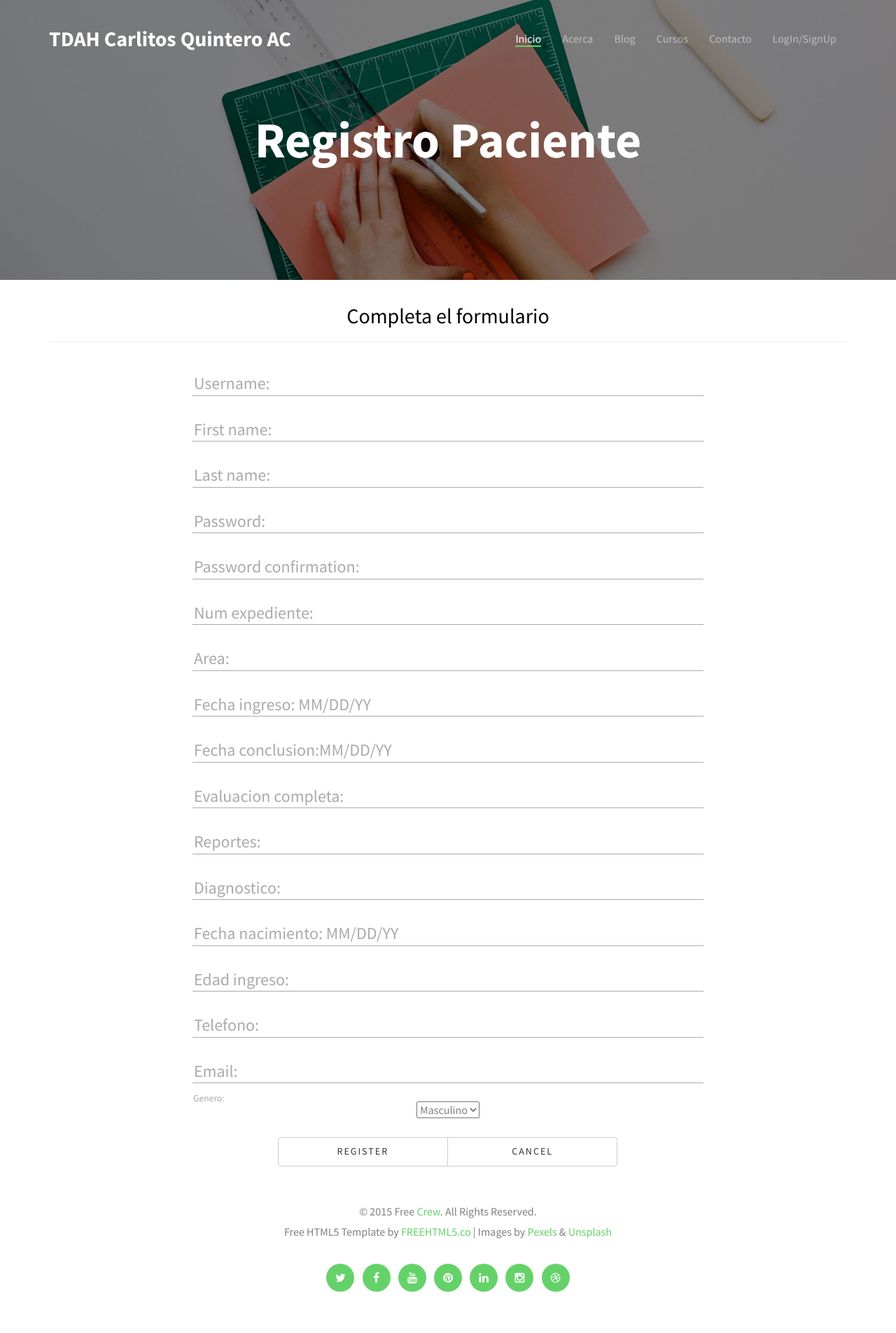
After one commit to guille1194/Carlitos_Beta-1, a Django app: page /registro_paciente in a window 1280 px wide. The commit adds this page. Shown: the whole page at 70% size. Run offline with Django 3.2, Linux system fonts and the light colour scheme; some libraries are stand-ins or nearby versions; some web fonts are replaced.

Commit message:
Mas contenido

```diff
--- a/Carlos_Home/forms.py
+++ b/Carlos_Home/forms.py
@@ -29,3 +29,26 @@ class ProfesionistaForm(UserCreationForm):
     class Meta:
         model = User
         fields = ('username', 'first_name', 'last_name')
+
+
+class PacienteForm(UserCreationForm):
+    num_expediente = forms.IntegerField()
+    area = forms.CharField()
+    fecha_ingreso = forms.DateField(input_formats = ['%m/%d/%y'])
+    fecha_conclusion = forms.DateField(input_formats = ['%m/%d/%y'])
+    evaluacion_completa = forms.CharField()
+    reportes = forms.CharField()
+    diagnostico = forms.CharField()
+    fecha_nacimiento = forms.DateField(input_formats = ['%m/%d/%y'])
+    edad_ingreso = forms.IntegerField()
+    telefono = forms.IntegerField()
+    email = forms.EmailField()
+    ELECCION_GENERO = (
+                    ('M', 'Masculino'),
+                    ('F', 'Femenino'),
+                    )
+    genero = forms.ChoiceField(choices=ELECCION_GENERO)
+
+    class Meta:
+        model = User
+        fields = ('username', 'first_name', 'last_name')
--- a/Carlos_Home/models.py
+++ b/Carlos_Home/models.py
@@ -43,11 +43,7 @@ class Paciente(models.Model):
     edad_ingreso = models.IntegerField()
     telefono = models.IntegerField()
     email = models.EmailField()
-    ELECCION_GENERO = (
-                    ('M', 'Masculino'),
-                    ('F', 'Femenino'),
-                    )
-    genero = models.CharField(max_length=1, choices=ELECCION_GENERO)
+    genero = models.CharField(max_length=1)
 
 
     def __str__(self):
--- a/Carlos_Home/templates/Carlos_Home/Admin.html
+++ b/Carlos_Home/templates/Carlos_Home/Admin.html
@@ -1,5 +1,8 @@
 {% extends 'base.html' %}
 {% block title %}Administracion {% endblock %}
+{% block inicio %}
+<li class="active"><a href="{% url 'home' %}" data-nav-section="home"><span>Inicio</span></a></li>
+{% endblock %}
 {% block content %}
 <aside class="callout">
   <div class="text-vertical-center">
--- a/Carlos_Home/templates/Carlos_Home/Registro_curso.html
+++ b/Carlos_Home/templates/Carlos_Home/Registro_curso.html
@@ -1,5 +1,8 @@
 {% extends 'base.html' %}
 {% block title %} Registros {% endblock %}
+{% block inicio %}
+<li class="active"><a href="{% url 'home' %}" data-nav-section="home"><span>Inicio</span></a></li>
+{% endblock %}
 {% block content %}
 <aside class="callout">
   <div class="text-vertical-center">
@@ -12,7 +15,7 @@
     <div class="container text-center" style="padding-top: 15px;">
       <h2>Completa el formulario</h2>
       <hr style="padding-bottom: 15px;" class="small">
-    <div class="col-sm-8 col-sm-offset-2">
+      <div class="col-sm-8 col-sm-offset-2">
       <div class="form-group float-label-control">
           <label for="id_numero_curso">Numero curso:</label>
           <input id="id_numero_curso" name="numero_curso" type="number" />
@@ -25,6 +28,7 @@
         <button type="submit" class="btn btn-default btnDef1 col-xs-6">Register</button>
         <button type="reset" class="btn btn-default btnDef2 col-xs-6">Cancel</button>
       </div>
+      </div>
     </div>
   </form>
 </div>
--- /dev/null
+++ b/Carlos_Home/templates/Carlos_Home/Registro_paciente.html
@@ -0,0 +1,86 @@
+{% extends 'base.html' %}
+{% block title %}Registrar Paciente {% endblock %}
+{% block inicio %}
+<li class="active"><a href="{% url 'home' %}" data-nav-section="home"><span>Inicio</span></a></li>
+{% endblock %}
+{% block content %}
+<aside class="callout">
+  <div class="text-vertical-center">
+      <h1 style="color: #fff">Registro Paciente</h1>
+  </div>
+</aside>
+{% if form.errors %}
+<h3>Error</h3>
+{{ form.errors }}
+{% endif %}
+<div class="row">
+  <form role = "form" method="POST">
+    {% csrf_token %}
+    <div class="container text-center" style="padding-top: 15px;">
+      <h2>Completa el formulario</h2>
+      <hr style="padding-bottom: 15px;" class="small">
+      <div class="col-sm-8 col-sm-offset-2">
+      <div class="form-group float-label-control">
+        <label for="id_username">Username:</label> <input id="id_username" maxlength="30" name="username" type="text" />
+      </div>
+      <div class="form-group float-label-control">
+        <label for="id_first_name">First name:</label> <input id="id_first_name" maxlength="30" name="first_name" type="text" />
+      </div>
+      <div class="form-group float-label-control">
+        <label for="id_last_name">Last name:</label> <input id="id_last_name" maxlength="30" name="last_name" type="text" />
+      </div>
+      <div class="form-group float-label-control">
+        <label for="id_password1">Password:</label> <input id="id_password1" name="password1" type="password" />
+      </div>
+      <div class="form-group float-label-control">
+        <label for="id_password2">Password confirmation:</label> <input id="id_password2" name="password2" type="password" />
+      </div>
+      <div class="form-group float-label-control">
+        <label for="id_num_expediente">Num expediente:</label> <input id="id_num_expediente" name="num_expediente" type="number" />
+      </div>
+      <div class="form-group float-label-control">
+        <label for="id_area">Area:</label> <input id="id_area" name="area" type="text" />
+      </div>
+      <div class="form-group float-label-control">
+        <label for="id_fecha_ingreso">Fecha ingreso: MM/DD/YY</label> <input id="id_fecha_ingreso" name="fecha_ingreso" type="text" />
+      </div>
+      <div class="form-group float-label-control">
+        <label for="id_fecha_conclusion">Fecha conclusion:MM/DD/YY</label> <input id="id_fecha_conclusion" name="fecha_conclusion" type="text" />
+      </div>
+      <div class="form-group float-label-control">
+        <label for="id_evaluacion_completa">Evaluacion completa:</label> <input id="id_evaluacion_completa" name="evaluacion_completa" type="text" />
+      </div>
+      <div class="form-group float-label-control">
+        <label for="id_reportes">Reportes:</label> <input id="id_reportes" name="reportes" type="text" />
+      </div>
+      <div class="form-group float-label-control">
+        <label for="id_diagnostico">Diagnostico:</label> <input id="id_diagnostico" name="diagnostico" type="text" />
+      </div>
+      <div class="form-group float-label-control">
+        <label for="id_fecha_nacimiento">Fecha nacimiento: MM/DD/YY</label> <input id="id_fecha_nacimiento" name="fecha_nacimiento" type="text" />
+      </div>
+      <div class="form-group float-label-control">
+        <label for="id_edad_ingreso">Edad ingreso:</label> <input id="id_edad_ingreso" name="edad_ingreso" type="number" />
+      </div>
+      <div class="form-group float-label-control">
+        <label for="id_telefono">Telefono:</label> <input id="id_telefono" name="telefono" type="number" />
+      </div>
+      <div class="form-group float-label-control">
+        <label for="id_email">Email:</label> <input id="id_email" name="email" type="email" />
+      </div>
+      <div class="form-group float-label-control">
+        <label for="id_genero">Genero:</label>
+        <select id="id_genero" name="genero">
+          <option value="M">Masculino</option>
+          <option value="F">Femenino</option>
+        </select>
+      </div>
+      <div class="btn-group  col-xs-8 col-xs-push-2" role="group" aria-label="..." style="padding-left: 0px;padding-right: 0px;">
+        <button type="submit" class="btn btn-default btnDef1 col-xs-6">Register</button>
+        <button type="reset" class="btn btn-default btnDef2 col-xs-6">Cancel</button>
+      </div>
+      </div>
+    </div>
+  </form>
+</div>
+{% endblock %}
--- a/Carlos_Home/templates/Carlos_Home/Registro_prof.html
+++ b/Carlos_Home/templates/Carlos_Home/Registro_prof.html
@@ -1,5 +1,8 @@
 {% extends 'base.html' %}
 {% block title %} Registros {% endblock %}
+{% block inicio %}
+<li class="active"><a href="{% url 'home' %}" data-nav-section="home"><span>Inicio</span></a></li>
+{% endblock %}
 {% block content %}
 <aside class="callout">
   <div class="text-vertical-center">
--- a/Carlos_Home/templates/Carlos_Home/Registros.html
+++ b/Carlos_Home/templates/Carlos_Home/Registros.html
@@ -1,5 +1,8 @@
 {% extends 'base.html' %}
 {% block title %} Registros {% endblock %}
+{% block inicio %}
+<li class="active"><a href="{% url 'home' %}" data-nav-section="home"><span>Inicio</span></a></li>
+{% endblock %}
 {% block content %}
 <aside class="callout">
   <div class="text-vertical-center">
@@ -35,7 +38,7 @@
                                 <strong>Registrar Paciente</strong>
                             </h4>
                             <p>Start a new order</p>
-                            <a href="#"  class="btn btn-primary btn-lg">Click Here!</a>
+                            <a href="{% url 'PacienteView_view' %}"  class="btn btn-primary btn-lg">Click Here!</a>
                         </div>
                     </div>
                     <div class="col-md-3 col-sm-6">
--- a/Carlos_Home/templates/Carlos_Home/home.html
+++ b/Carlos_Home/templates/Carlos_Home/home.html
@@ -1,6 +1,9 @@
 {% extends 'base.html' %}
 {% load staticfiles %}
 {% block title %} Home {% endblock %}
+{% block inicio %}
+<li class="active"><a href="#" data-nav-section="home"><span>Inicio</span></a></li>
+{% endblock %}
 {% block carrousel %}
 <div id="slider" data-section="home">
   <div class="owl-carousel owl-carousel-fullwidth">
--- a/Carlos_Home/urls.py
+++ b/Carlos_Home/urls.py
@@ -1,5 +1,5 @@
 from django.conf.urls import url
-from .views import home, about, ContactView, Registros, CursoView, ProfesionitaView, admin
+from .views import home, about, ContactView, Registros, CursoView, ProfesionitaView, admin, PacienteView
 
 urlpatterns = [
     url(r'^$', home, name= "home"),
@@ -8,5 +8,6 @@ urlpatterns = [
     url(r'^registros$', Registros, name = "registros_view"),
     url(r'^registro_curso$', CursoView.as_view(), name = "CursoView_view" ),
     url(r'^registro_profesionista$',ProfesionitaView.as_view(), name = "ProfesionitaView_view"),
-    url(r'^panel_admin$', admin, name = "admin_panel")
+    url(r'^panel_admin$', admin, name = "admin_panel"),
+    url(r'^registro_paciente$', PacienteView.as_view(), name = "PacienteView_view")
 ]
--- a/Carlos_Home/views.py
+++ b/Carlos_Home/views.py
@@ -1,8 +1,8 @@
 from django.shortcuts import render
 from django.views.generic import TemplateView, FormView, CreateView, ListView, UpdateView, DetailView
-from .forms import  ContactForm, RegistroCursoForm, ProfesionistaForm
+from .forms import  ContactForm, RegistroCursoForm, ProfesionistaForm, PacienteForm
 from django.core.urlresolvers import reverse_lazy
-from .models import Cursos, Profesionista
+from .models import Cursos, Profesionista, Paciente
 
 # Create your views here.
 
@@ -52,7 +52,34 @@ class ProfesionitaView(FormView):
         p.telefono = form.cleaned_data['telefono']
         p.curso = form.cleaned_data['curso']
         p.email = form.cleaned_data['email']
+        p.save()
         return super(ProfesionitaView,self).form_valid(form)
 
 def admin(request):
     return render(request, 'Carlos_Home/Admin.html')
+
+class PacienteView(FormView):
+    template_name = 'Carlos_Home/Registro_paciente.html'
+    form_class = PacienteForm
+    success_url = reverse_lazy('registros_view')
+
+    def form_valid(self,form):
+        user = form.save()
+        p = Paciente()
+        p.perfil_usuario = user
+        p.nombre_paciente = user.first_name
+        p.apellido_paciente = user.last_name
+        p.num_expediente = form.cleaned_data['num_expediente']
+        p.area = form.cleaned_data['area']
+        p.fecha_ingreso = form.cleaned_data['fecha_ingreso']
+        p.fecha_conclusion = form.cleaned_data['fecha_conclusion']
+        p.evaluacion_completa = form.cleaned_data['evaluacion_completa']
+        p.reportes = form.cleaned_data['reportes']
+        p.diagnostico = form.cleaned_data['diagnostico']
+        p.fecha_nacimiento = form.cleaned_data['fecha_nacimiento']
+        p.edad_ingreso = form.cleaned_data['edad_ingreso']
+        p.telefono = form.cleaned_data['telefono']
+        p.email = form.cleaned_data['email']
+        p.genero = form.cleaned_data['genero']
+        p.save()
+        return super(PacienteView,self).form_valid(form)
--- a/templates/base.html
+++ b/templates/base.html
@@ -11,7 +11,7 @@
 	<title>Carlitos - {% block title %}{% endblock %}</title>
 	<meta name="viewport" content="width=device-width, initial-scale=1">
 	<meta name="description" content="" />
-	<meta name="keywords" content="Carlitos Quientero, TDAH, Tijuana, Defecif de Atencion, Asociacion Civil" />
+	<meta name="keywords" content="Carlitos Quintero, TDAH, Tijuana, Defecif de Atencion, Asociacion Civil" />
 	<meta name="author" content="FREEHTML5.CO" />
 
   <!--
@@ -93,12 +93,12 @@
 		        <div class="navbar-header">
 		        	<!-- Mobile Toggle Menu Button -->
 					<a href="#" class="js-fh5co-nav-toggle fh5co-nav-toggle" data-toggle="collapse" data-target="#navbar" aria-expanded="false" aria-controls="navbar"><i></i></a>
-		          	<a class="navbar-brand" href="{% url 'home' %}">TDAH Carlitos Quientero AC</a>
+		          	<a class="navbar-brand" href="{% url 'home' %}">TDAH Carlitos Quintero AC</a>
 		        </div>
 		        <div id="navbar" class="navbar-collapse collapse">
 		          <ul class="nav navbar-nav navbar-right">
+								{% block inicio %}{% endblock %}
 								{% if user.is_authenticated %}
-								<li class="active"><a href="#" data-nav-section="home"><span>Inicio</span></a></li>
 								<li><a href="#" data-nav-section="about"><span>Acerca</span></a></li>
 								<li><a href="#" data-nav-section="press"><span>Blog</span></a></li>
 								<li><a href="#" ><span>Contacto</span></a></li>
@@ -106,7 +106,6 @@
 								<li><a href="{% url 'registros_view' %}" ><span>Registros</span></a></li>
 								<li><a href="#" ><span>LogOut</span></a></li>
 								{% else %}
-								<li class="active"><a href="#" data-nav-section="home"><span>Inicio</span></a></li>
 								<li><a href="#" data-nav-section="about"><span>Acerca</span></a></li>
 								<li><a href="#" data-nav-section="press"><span>Blog</span></a></li>
 								<li><a href="#" data-nav-section="contacto" ><span>Cursos</span></a></li>
```
Also changed, not shown: Carlos_Home/migrations/0006_auto_20160414_1330.py (added), 6 other files.
